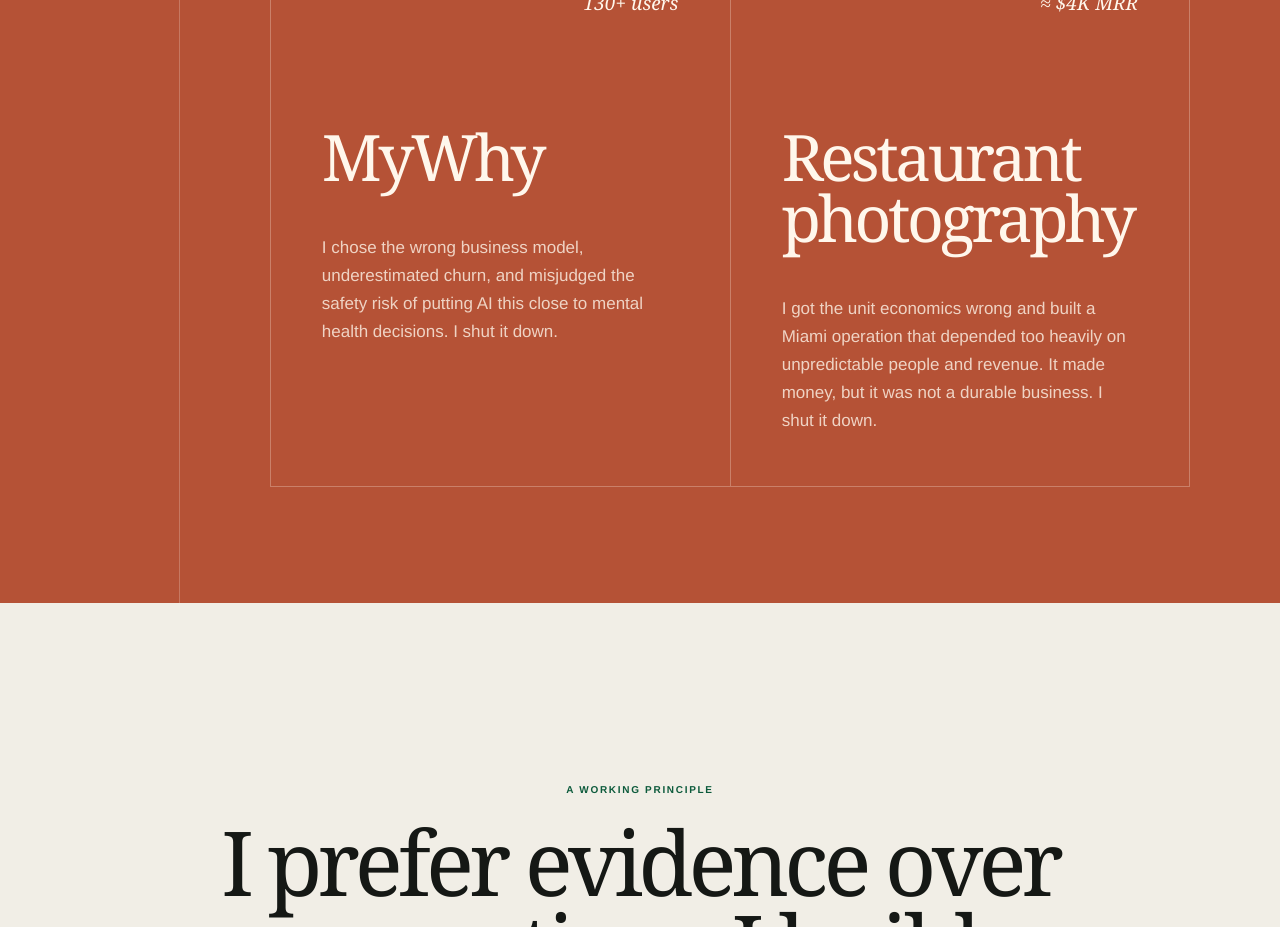
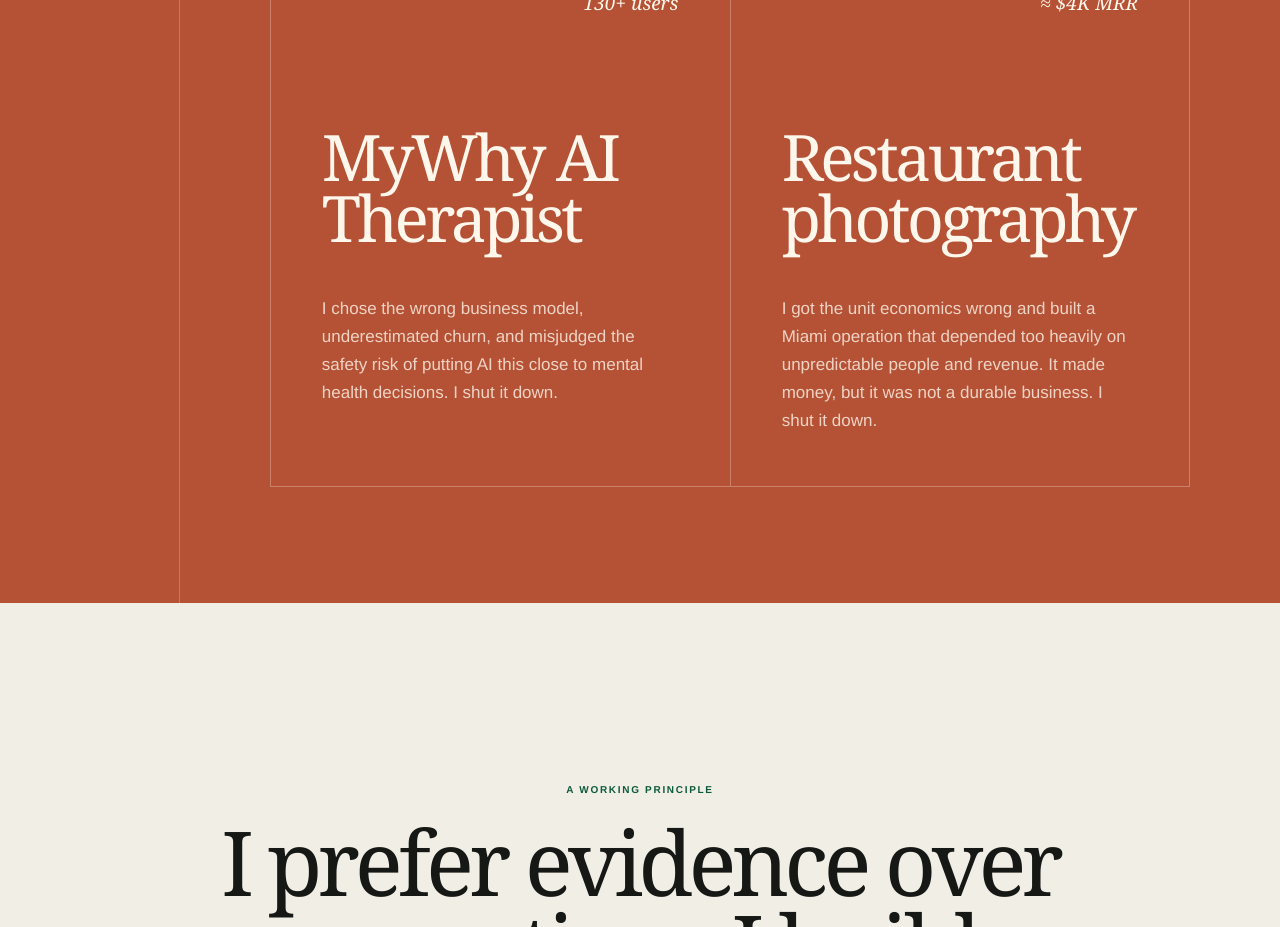
Before and after one commit to vlad9bu/portfolio, a Next.js app: page / in a window 1280 px wide. Shown: the part 6220-7147 px from the top of the page. Built offline with nearby package versions, Linux system fonts and the light colour scheme.

Commit message:
Name MyWhy as AI Therapist

```diff
--- a/app/minimal-v2/page.tsx
+++ b/app/minimal-v2/page.tsx
@@ -344,7 +344,7 @@
           <div className={styles.closedList}>
             <article data-reveal>
               <span>01 / 130+ users</span>
-              <h3>MyWhy</h3>
+              <h3>MyWhy AI Therapist</h3>
               <p>
                 We expected stronger retention and believed the original model
                 could support the product. Real usage showed high churn and
--- a/app/minimal/page.tsx
+++ b/app/minimal/page.tsx
@@ -332,7 +332,7 @@
           <div className={styles.closedList}>
             <article data-reveal>
               <span>01 / 130+ users</span>
-              <h3>MyWhy</h3>
+              <h3>MyWhy AI Therapist</h3>
               <p>
                 I chose the wrong business model, underestimated churn, and
                 misjudged the safety risk of putting AI this close to mental
--- a/app/page.tsx
+++ b/app/page.tsx
@@ -377,7 +377,7 @@
                 <span>01 / CLOSED</span>
                 <strong>130+ users</strong>
               </div>
-              <h3>MyWhy</h3>
+              <h3>MyWhy AI Therapist</h3>
               <p>
                 I chose the wrong business model, underestimated churn, and
                 misjudged the safety risk of putting AI this close to mental
```
Also changed, not shown: 1 other file (tests, documents, lock files or other folders).
